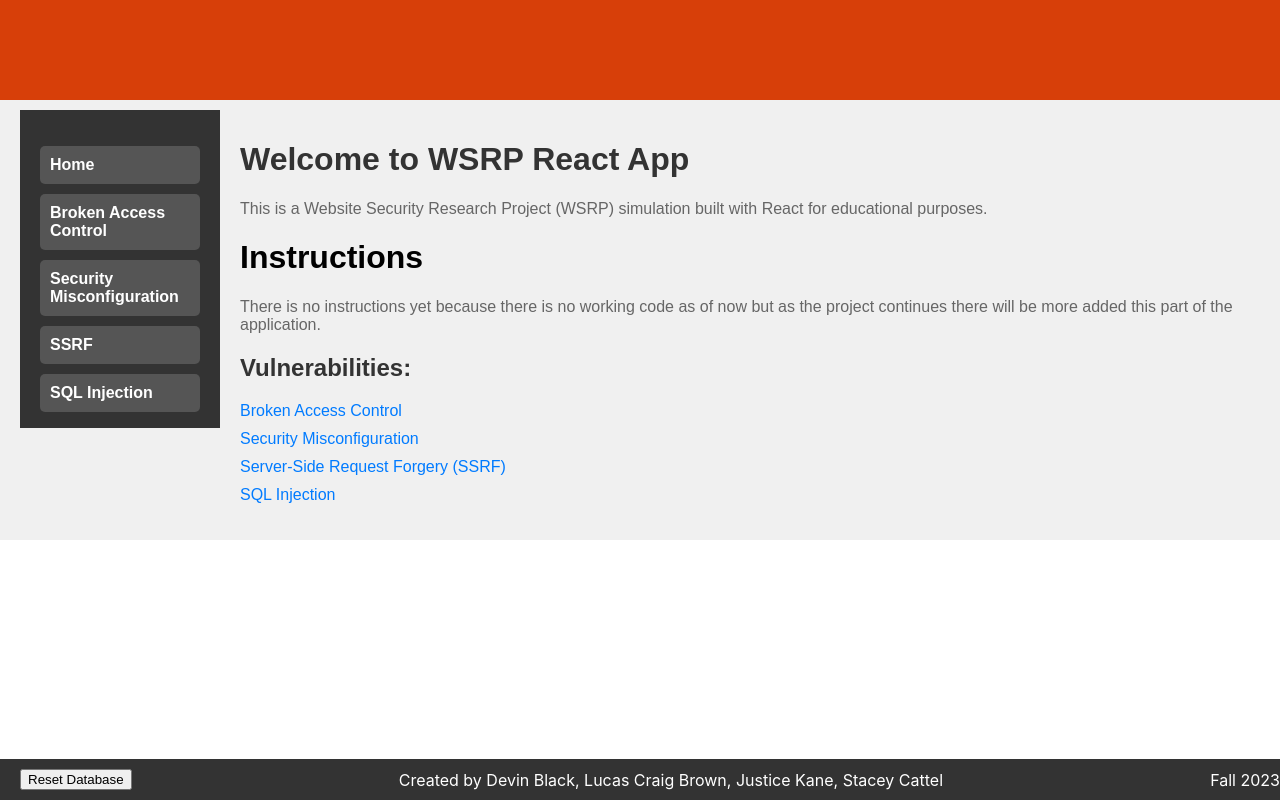
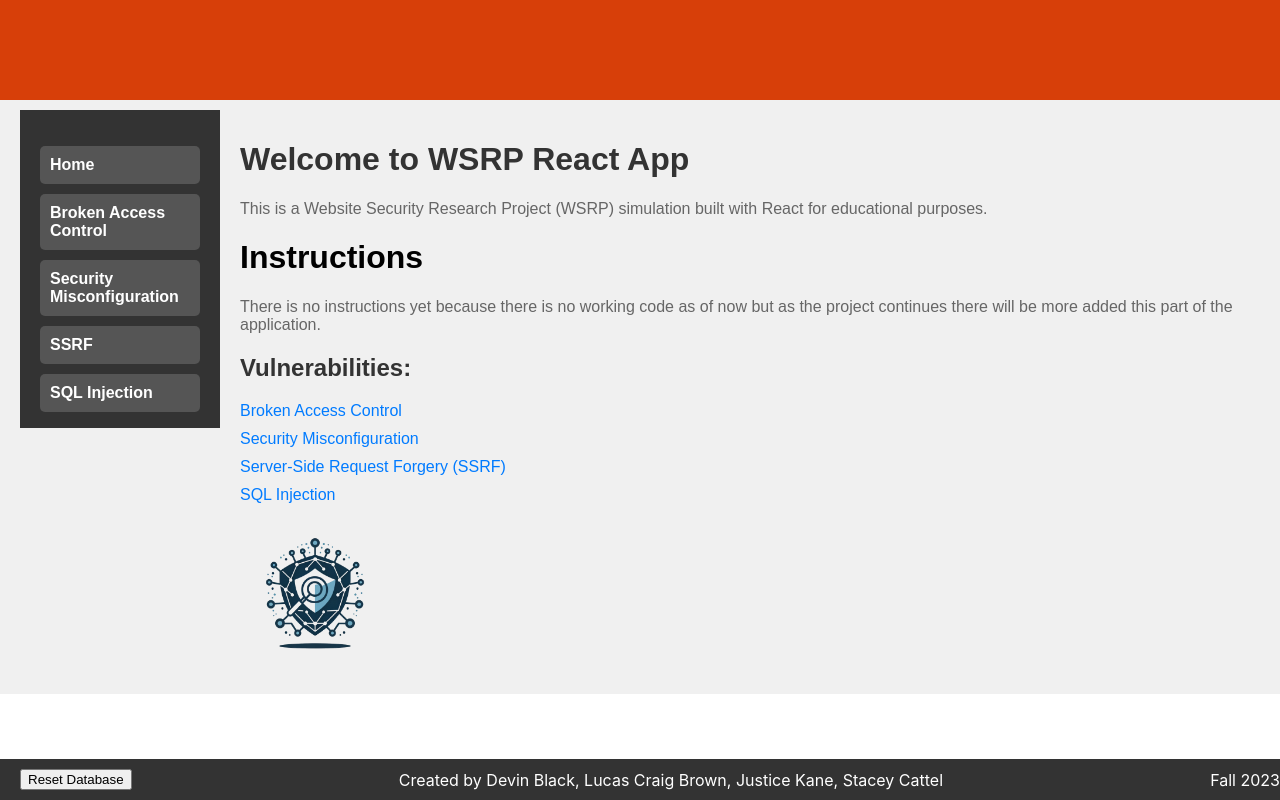
Before and after one commit to Capstone-Project-WSRP/CS461-462-463, a React (Create React App) app in the folder Frontend/my-app/: page / in a window 1280 px wide. Built offline with nearby package versions, Linux system fonts and the light colour scheme.

Commit message:
added logo to home page

```diff
--- a/Frontend/my-app/src/components/Home/Home.js
+++ b/Frontend/my-app/src/components/Home/Home.js
@@ -39,6 +39,11 @@
           </Link>
         </li>
       </ul>
+      <img
+        src="logo_transparent.png"
+        alt="WSRP Logo"
+        style={{ width: "150px", height: "auto" }}
+      />
     </div>
   );
 };
```
Also changed, not shown: Frontend/my-app/public/logo_transparent.png (added).
